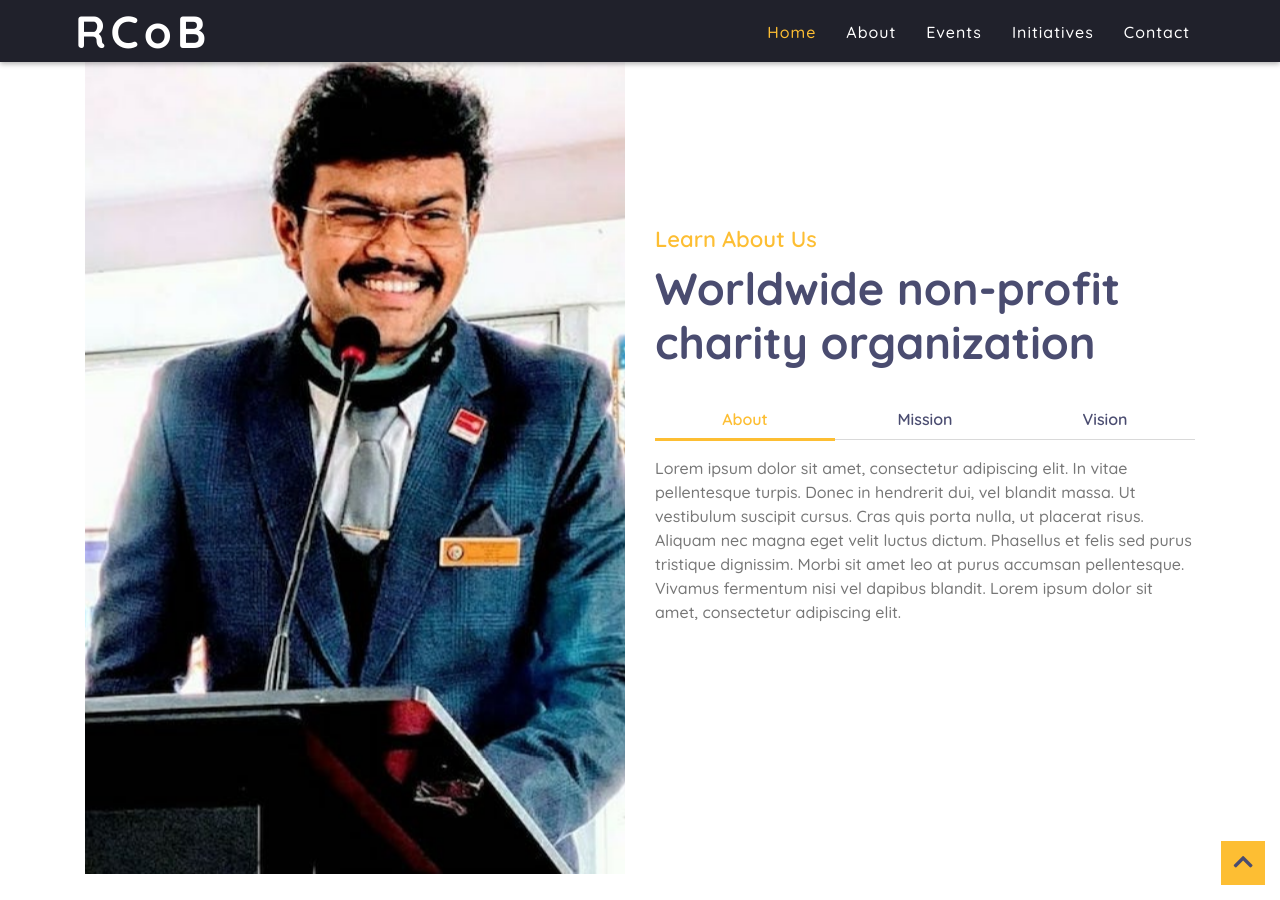
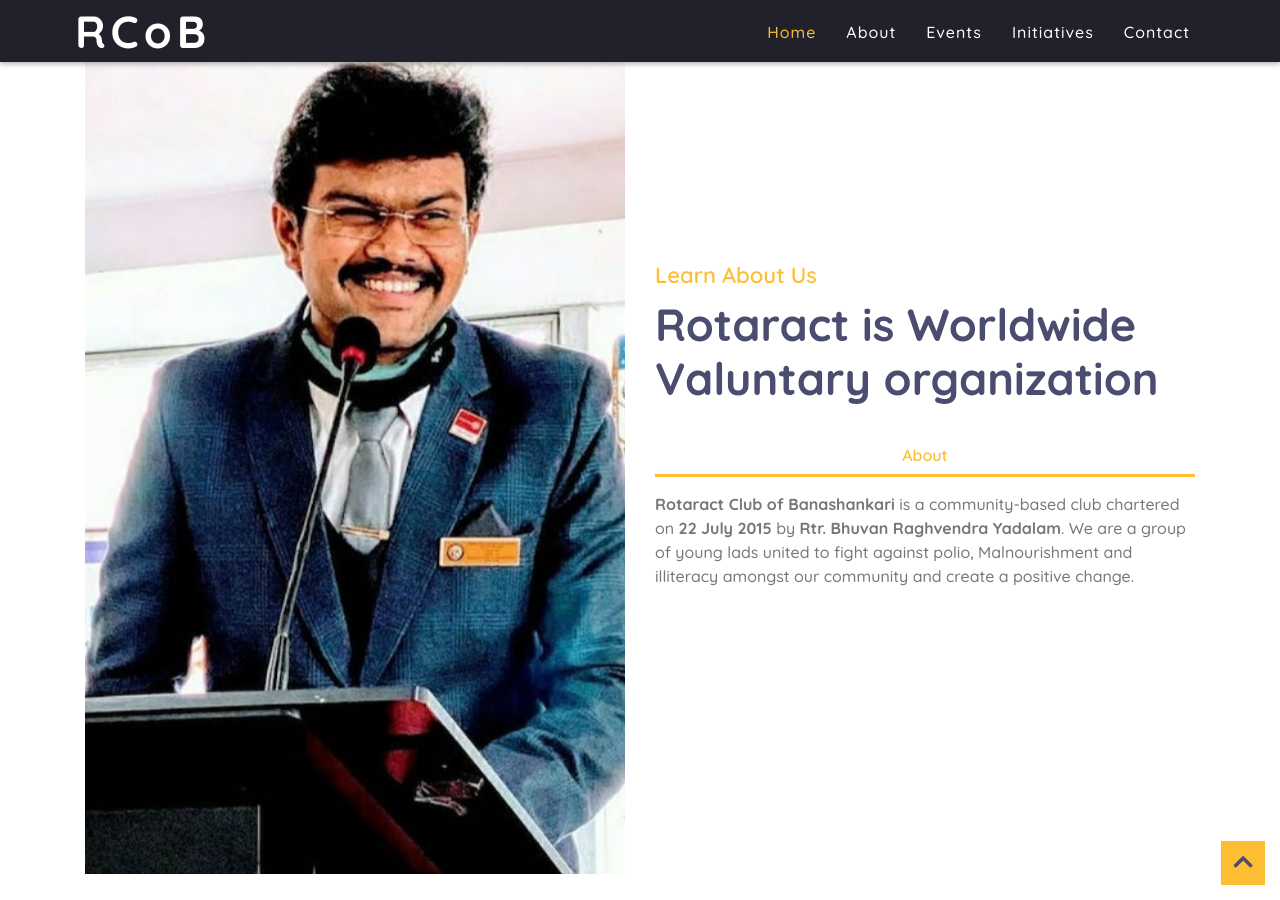
Before and after one commit to 3190rcob/rcob3190, a Jekyll site: the page built from index.html, in a window 1280 px wide and 900 px high, scrolled down 866 px. Built offline with Jekyll 4.4.1, drawn with Linux system fonts in a browser that asks for light colours; nearby versions of some CDN libraries; some of the changed text lies outside the part shown.

Commit message:
bout update

```diff
--- a/_data/info.yml
+++ b/_data/info.yml
@@ -71,15 +71,15 @@ carousel:
 
 about:
   title: Learn About Us
-  headline: Worldwide non-profit charity organization
+  headline: Rotaract is Worldwide Valuntary organization
   image: /img/uploads/about.jpeg
   tabs:
     - title: About
-      content: Lorem ipsum dolor sit amet, consectetur adipiscing elit. In vitae pellentesque turpis. Donec in hendrerit dui, vel blandit massa. Ut vestibulum suscipit cursus. Cras quis porta nulla, ut placerat risus. Aliquam nec magna eget velit luctus dictum. Phasellus et felis sed purus tristique dignissim. Morbi sit amet leo at purus accumsan pellentesque. Vivamus fermentum nisi vel dapibus blandit. Lorem ipsum dolor sit amet, consectetur adipiscing elit.
-    - title: Mission
-      content: Sed tincidunt, magna ut vehicula volutpat, turpis diam condimentum justo, posuere congue turpis massa in mi. Proin ornare at massa at fermentum. Nunc aliquet sed nisi iaculis ornare. Nam semper tortor eget est egestas, eu sagittis nunc sodales. Interdum et malesuada fames ac ante ipsum primis in faucibus. Praesent bibendum sapien sed purus molestie malesuada. Lorem ipsum dolor sit amet, consectetur adipiscing elit.
-    - title: Vision
-      content: Aliquam dolor odio, mollis sed feugiat sit amet, feugiat ut sapien. Nunc eu dignissim lorem. Suspendisse at hendrerit enim. Interdum et malesuada fames ac ante ipsum primis in faucibus. Sed condimentum semper turpis vel facilisis. Nunc vel faucibus orci. Mauris ut mauris rhoncus, efficitur nisi at, venenatis quam. Praesent egestas pretium enim sit amet finibus. Curabitur at erat molestie, tincidunt lorem eget, consequat ligula.
+      content: <strong>Rotaract Club of Banashankari</strong> is a community-based club chartered on <strong>22 July 2015</strong> by <strong>Rtr. Bhuvan Raghvendra Yadalam</strong>. We are a group of young lads united to fight against polio, Malnourishment and illiteracy amongst our community and create a positive change.
+    # - title: Mission
+    #   content: Sed tincidunt, magna ut vehicula volutpat, turpis diam condimentum justo, posuere congue turpis massa in mi. Proin ornare at massa at fermentum. Nunc aliquet sed nisi iaculis ornare. Nam semper tortor eget est egestas, eu sagittis nunc sodales. Interdum et malesuada fames ac ante ipsum primis in faucibus. Praesent bibendum sapien sed purus molestie malesuada. Lorem ipsum dolor sit amet, consectetur adipiscing elit.
+    # - title: Vision
+    #   content: Aliquam dolor odio, mollis sed feugiat sit amet, feugiat ut sapien. Nunc eu dignissim lorem. Suspendisse at hendrerit enim. Interdum et malesuada fames ac ante ipsum primis in faucibus. Sed condimentum semper turpis vel facilisis. Nunc vel faucibus orci. Mauris ut mauris rhoncus, efficitur nisi at, venenatis quam. Praesent egestas pretium enim sit amet finibus. Curabitur at erat molestie, tincidunt lorem eget, consequat ligula.
 
 areasoffocus:
   title: What We Do?
--- a/_includes/stars.html
+++ b/_includes/stars.html
@@ -3,7 +3,7 @@
             <div class="container">
                 <div class="section-header text-center">
                     <p>Star Rotaractors</p>
-                    <h2>Awesome folks behind our activities</h2>
+                    <h2>Our Valuable assets</h2>
                 </div>
                 <div class="row justify-content-around">
                     {% for member in site.data.team.stars %}
--- a/_includes/team.html
+++ b/_includes/team.html
@@ -3,7 +3,7 @@
             <div class="container">
                 <div class="section-header text-center">
                     <p>Meet Our Team</p>
-                    <h2>Awesome folks behind our charity activities</h2>
+                    <h2>Awesome folks behind our activities</h2>
                 </div>
                 <div class="row justify-content-around">
                     {% for member in site.data.team.members %}
```
